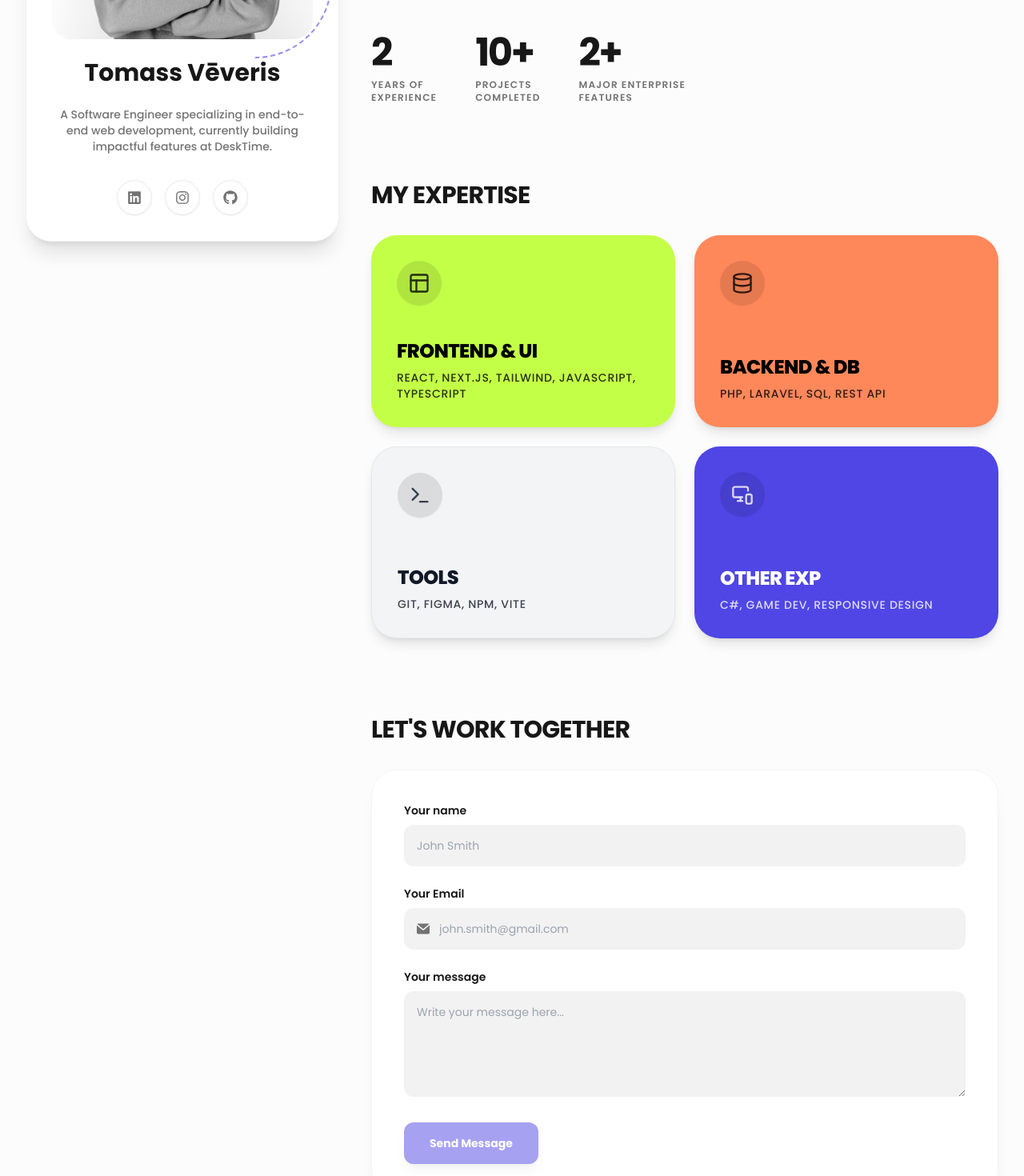
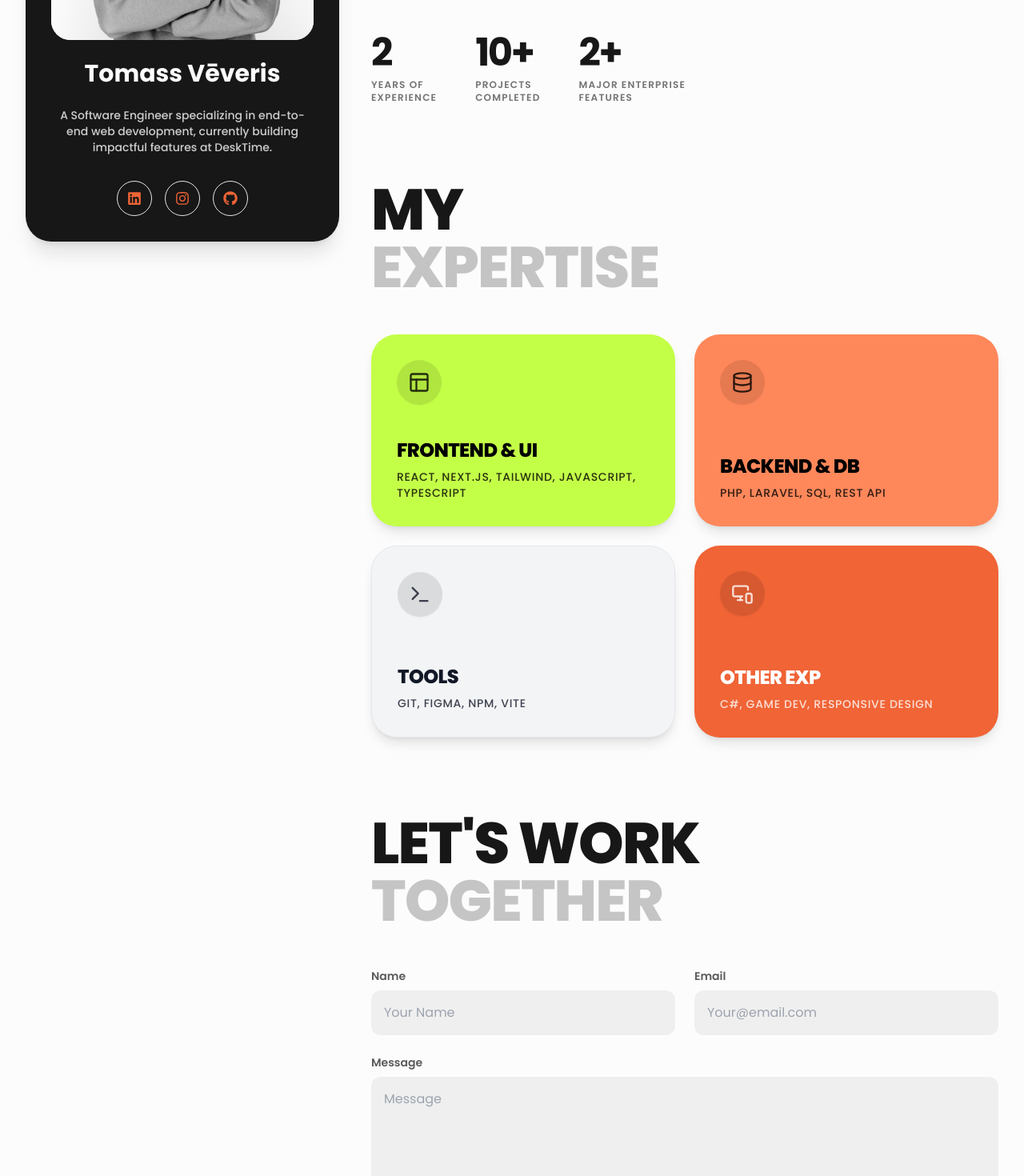
Before and after one commit to fur1ozz/portfolio, a React (Vite) app: page /about in a window 1280 px wide. Shown: the part 520-1990 px from the top of the page at 80% size. Built offline with nearby package versions, Linux system fonts and the light colour scheme.

Commit message:
2026-refresh Update main colors

```diff
--- a/src/components/About.jsx
+++ b/src/components/About.jsx
@@ -15,37 +15,34 @@ const About = () => {
 
                     {/* Left Sticky Sidebar */}
                     <div className="lg:w-1/3 relative z-10">
-                        <div className="lg:sticky lg:top-32 bg-theme-card rounded-[32px] p-8 shadow-xl border border-gray-100 dark:border-white/5 flex flex-col items-center text-center transition-colors duration-300">
+                        <div className="lg:sticky lg:top-32 bg-theme-text text-theme-bg rounded-[32px] p-8 shadow-xl flex flex-col items-center text-center transition-colors duration-300">
 
-                            {/* Image Container with explicit boundary mapping */}
+                            {/* Image Container */}
                             <div className="relative w-full aspect-[4/5] mb-6 z-0">
-                                {/* Dotted lines overlay moved OUTSIDE the overflow hidden to ensure they show up */}
-                                <div className="absolute -top-6 -left-6 w-32 h-32 border-t-2 border-l-2 border-dashed border-accent rounded-tl-full opacity-60 z-0"></div>
-                                <div className="absolute -bottom-6 -right-6 w-24 h-24 border-b-2 border-r-2 border-dashed border-accent rounded-br-full opacity-60 z-0"></div>
 
-                                <div className="w-full h-full bg-accent/10 rounded-[24px] overflow-hidden relative z-10">
+                                <div className="w-full h-full bg-theme-card rounded-[24px] overflow-hidden relative z-10">
                                     <img
                                         src="/images/tomass-veveris.jpg"
                                         alt="Tomass Vēveris"
-                                        className="w-full h-full object-cover"
+                                        className="w-full h-full object-cover grayscale-[20%] hover:grayscale-0 transition-all duration-500 hover:scale-105"
                                     />
                                 </div>
                             </div>
 
                             <h2 className="text-3xl font-bold mb-2">Tomass Vēveris</h2>
 
-                            <p className="text-theme-muted text-sm mb-8 px-2 font-medium mt-4">
+                            <p className="opacity-80 text-sm mb-8 px-2 font-medium mt-4">
                                 A Software Engineer specializing in end-to-end web development, currently building impactful features at DeskTime.
                             </p>
 
                             <div className="flex gap-4">
-                                <a href="https://www.linkedin.com/in/tomass-v%C4%93veris-74bb73363/" target="_blank" rel="noreferrer" className="w-11 h-11 rounded-full border border-gray-200 dark:border-white/10 flex items-center justify-center text-theme-muted hover:bg-accent hover:border-accent hover:text-white transition-all shadow-sm">
+                                <a href="https://www.linkedin.com/in/tomass-v%C4%93veris-74bb73363/" target="_blank" rel="noreferrer" className="w-11 h-11 rounded-full border border-theme-bg/20 flex items-center justify-center text-accent hover:bg-accent hover:border-accent hover:text-white transition-all shadow-sm">
                                     <FaLinkedin size={18} />
                                 </a>
-                                <a href="https://instagram.com/veeveriss" target="_blank" rel="noreferrer" className="w-11 h-11 rounded-full border border-gray-200 dark:border-white/10 flex items-center justify-center text-theme-muted hover:bg-accent hover:border-accent hover:text-white transition-all shadow-sm">
+                                <a href="https://instagram.com/veeveriss" target="_blank" rel="noreferrer" className="w-11 h-11 rounded-full border border-theme-bg/20 flex items-center justify-center text-accent hover:bg-accent hover:border-accent hover:text-white transition-all shadow-sm">
                                     <FaInstagram size={18} />
                                 </a>
-                                <a href="https://github.com/fur1ozz" target="_blank" rel="noreferrer" className="w-11 h-11 rounded-full border border-gray-200 dark:border-white/10 flex items-center justify-center text-theme-muted hover:bg-accent hover:border-accent hover:text-white transition-all shadow-sm">
+                                <a href="https://github.com/fur1ozz" target="_blank" rel="noreferrer" className="w-11 h-11 rounded-full border border-theme-bg/20 flex items-center justify-center text-accent hover:bg-accent hover:border-accent hover:text-white transition-all shadow-sm">
                                     <FaGithub size={18} />
                                 </a>
                             </div>
@@ -84,7 +81,10 @@ const About = () => {
 
                         {/* Skills Section */}
                         <div id="skills-section">
-                            <h2 className="text-3xl font-bold uppercase tracking-tight mb-8">My Expertise</h2>
+                            <h2 className="text-5xl md:text-7xl font-extrabold uppercase tracking-tight leading-[0.9] mb-12">
+                                My<br/>
+                                <span className="text-theme-muted opacity-40">Expertise</span>
+                            </h2>
                             <Skills />
                         </div>
 
--- a/src/components/Contact.jsx
+++ b/src/components/Contact.jsx
@@ -64,76 +64,75 @@ const Contact = ({ isEmbedded = false }) => {
 
     return (
         <div className="w-full">
-            <div className={`w-full flex justify-start mb-8 ${animate ? 'animate-slide-from-left' : ''}`}>
-                <h2 className="text-3xl font-bold uppercase tracking-tight">Let's work together</h2>
+            <div className={`w-full flex flex-col justify-start mb-12 ${animate ? 'animate-slide-from-left' : ''}`}>
+                <h2 className="text-5xl md:text-7xl font-extrabold uppercase tracking-tight leading-[0.9]">
+                    Let's Work<br/>
+                    <span className="text-theme-muted opacity-40">Together</span>
+                </h2>
             </div>
 
             <form
                 ref={form}
                 onSubmit={sendEmail}
-                className={`flex flex-col p-8 md:p-10 shadow-xl shadow-black/5 w-full bg-theme-card rounded-[32px] border border-gray-100 dark:border-white/5 transition-colors duration-300 ${animate ? 'animate-slide-from-left' : ''}`}
+                className={`flex flex-col w-full transition-colors duration-300 ${animate ? 'animate-slide-from-left' : ''}`}
                 style={{ '--animation-delay': `${0.1}s` }}
             >
-                <div className="mb-6">
-                    <label htmlFor="your_name" className="block mb-2 text-sm font-semibold text-theme-text">Your name</label>
+                <div className="flex flex-col md:flex-row gap-6 mb-6">
+                    <div className="flex-1">
+                        <label htmlFor="from_name" className="block mb-2 text-sm font-semibold text-theme-text opacity-70">Name</label>
                         <input
                             type="text"
+                            id="from_name"
                             name="from_name"
                             value={formData.from_name}
                             onChange={handleChange}
-                        className="bg-black/5 dark:bg-white/5 border-0 text-theme-text text-sm rounded-xl block w-full p-4 outline-none ring-1 ring-inset ring-transparent focus:ring-accent transition-all"
-                        placeholder="John Smith"
+                            className="bg-black/5 dark:bg-white/5 border-0 text-theme-text text-base rounded-xl block w-full p-4 outline-none ring-1 ring-inset ring-transparent focus:ring-accent transition-all"
+                            placeholder="Your Name"
                         />
                     </div>
 
-                <div className="mb-6">
-                    <label htmlFor="input-group-1" className="block mb-2 text-sm font-semibold text-theme-text">Your Email</label>
-                    <div className="relative">
-                        <div className="absolute inset-y-0 start-0 flex items-center ps-4 pointer-events-none">
-                            <svg className="w-4 h-4 text-theme-muted" aria-hidden="true" xmlns="http://www.w3.org/2000/svg" fill="currentColor" viewBox="0 0 20 16">
-                                <path d="m10.036 8.278 9.258-7.79A1.979 1.979 0 0 0 18 0H2A1.987 1.987 0 0 0 .641.541l9.395 7.737Z"/>
-                                <path d="M11.241 9.817c-.36.275-.801.425-1.255.427-.428 0-.845-.138-1.187-.395L0 2.6V14a2 2 0 0 0 2 2h16a2 2 0 0 0 2-2V2.5l-8.759 7.317Z"/>
-                            </svg>
-                        </div>
+                    <div className="flex-1">
+                        <label htmlFor="user_email" className="block mb-2 text-sm font-semibold text-theme-text opacity-70">Email</label>
                         <input
-                            type="text"
+                            type="email"
+                            id="user_email"
                             name="user_email"
                             value={formData.user_email}
                             onChange={handleChange}
-                            className="bg-black/5 dark:bg-white/5 border-0 text-theme-text text-sm rounded-xl block w-full ps-11 p-4 outline-none ring-1 ring-inset ring-transparent focus:ring-accent transition-all"
-                            placeholder="john.smith@gmail.com"
+                            className="bg-black/5 dark:bg-white/5 border-0 text-theme-text text-base rounded-xl block w-full p-4 outline-none ring-1 ring-inset ring-transparent focus:ring-accent transition-all"
+                            placeholder="Your@email.com"
                         />
                     </div>
                 </div>
 
                 <div className="mb-8">
-                    <label htmlFor="message" className="block mb-2 text-sm font-semibold text-theme-text">Your message</label>
+                    <label htmlFor="message" className="block mb-2 text-sm font-semibold text-theme-text opacity-70">Message</label>
                     <textarea
                         id="message"
-                        rows="5"
+                        rows="6"
                         name="message"
                         value={formData.message}
                         onChange={handleChange}
-                        className="bg-black/5 dark:bg-white/5 border-0 text-theme-text text-sm rounded-xl block w-full p-4 outline-none ring-1 ring-inset ring-transparent focus:ring-accent transition-all resize-y"
-                        placeholder="Write your message here..."
+                        className="bg-black/5 dark:bg-white/5 border-0 text-theme-text text-base rounded-xl block w-full p-4 outline-none ring-1 ring-inset ring-transparent focus:ring-accent transition-all resize-y"
+                        placeholder="Message"
                     ></textarea>
                 </div>
 
-                <div className="flex w-full justify-start">
+                <div className="flex w-full">
                     <button
                         type="submit"
-                        className="px-8 py-4 bg-accent hover:bg-accent-hover text-white font-bold rounded-xl text-sm text-center inline-flex items-center justify-center disabled:cursor-not-allowed disabled:opacity-50 transition-all duration-300 ease-in-out shadow-lg shadow-accent/25"
+                        className="w-full py-4 bg-accent hover:bg-accent-hover text-white font-bold rounded-xl text-base text-center inline-flex items-center justify-center disabled:cursor-not-allowed disabled:opacity-50 transition-all duration-300 ease-in-out"
                         disabled={isSubmitting || !isFormValid}
                     >
                         {isSubmitting ?
                             <>
-                                <svg aria-hidden="true" role="status" className="inline w-4 h-4 mr-3 text-white animate-spin" viewBox="0 0 100 101" fill="none" xmlns="http://www.w3.org/2000/svg">
+                                <svg aria-hidden="true" role="status" className="inline w-5 h-5 mr-3 text-white animate-spin" viewBox="0 0 100 101" fill="none" xmlns="http://www.w3.org/2000/svg">
                                     <path d="M100 50.5908C100 78.2051 77.6142 100.591 50 100.591C22.3858 100.591 0 78.2051 0 50.5908C0 22.9766 22.3858 0.59082 50 0.59082C77.6142 0.59082 100 22.9766 100 50.5908ZM9.08144 50.5908C9.08144 73.1895 27.4013 91.5094 50 91.5094C72.5987 91.5094 90.9186 73.1895 90.9186 50.5908C90.9186 27.9921 72.5987 9.67226 50 9.67226C27.4013 9.67226 9.08144 27.9921 9.08144 50.5908Z" fill="#E5E7EB"/>
                                     <path d="M93.9676 39.0409C96.393 38.4038 97.8624 35.9116 97.0079 33.5539C95.2932 28.8227 92.871 24.3692 89.8167 20.348C85.8452 15.1192 80.8826 10.7238 75.2124 7.41289C69.5422 4.10194 63.2754 1.94025 56.7698 1.05124C51.7666 0.367541 46.6976 0.446843 41.7345 1.27873C39.2613 1.69328 37.813 4.19778 38.4501 6.62326C39.0873 9.04874 41.5694 10.4717 44.0505 10.1071C47.8511 9.54855 51.7191 9.52689 55.5402 10.0491C60.8642 10.7766 65.9928 12.5457 70.6331 15.2552C75.2735 17.9648 79.3347 21.5619 82.5849 25.841C84.9175 28.9121 86.7997 32.2913 88.1811 35.8758C89.083 38.2158 91.5421 39.6781 93.9676 39.0409Z" fill="currentColor"/>
                                 </svg>
                                 Saving...
                             </>
-                            : 'Send Message'
+                            : 'Submit'
                         }
                     </button>
                 </div>
--- a/src/components/Header.jsx
+++ b/src/components/Header.jsx
@@ -12,7 +12,7 @@ const NavItem = ({ to, icon: Icon, label, currentPath }) => {
                 to={to}
                 className={`flex items-center justify-center p-3 rounded-xl transition-all duration-200 ${
                     isActive
-                        ? 'bg-white/10 text-white shadow-sm'
+                        ? 'bg-accent text-white shadow-sm'
                         : 'text-gray-400 hover:text-white hover:bg-white/5'
                 }`}
             >
--- a/src/index.css
+++ b/src/index.css
@@ -9,22 +9,20 @@
     --bg-card: #ffffff;
     --text-main: #171717;
     --text-muted: #737373;
-    --accent: #4f46e5;
-    --accent-hover: #4338ca;
+    --accent: #F06436; /* Striking warm orange/red */
+    --accent-hover: #d1562e;
 }
 
 .dark {
-    --bg-main: #0a0a0a;
-    --bg-card: #171717;
+    --bg-main: #121212; /* Slightly softer than pure black */
+    --bg-card: #ffffff; /* White card on dark background */
     --text-main: #f5f5f5;
     --text-muted: #a3a3a3;
-    --accent: #6366f1;
-    --accent-hover: #818cf8;
+    --accent: #F06436; /* Striking warm orange/red */
+    --accent-hover: #ff784b;
 }
 
 html, body {
     background-color: var(--bg-main);
     color: var(--text-main);
-    /* This prevents the white bounce overscroll in dark mode on macOS/iOS */
-    overscroll-behavior-y: none;
 }
--- a/tailwind.config.js
+++ b/tailwind.config.js
@@ -29,8 +29,6 @@ export default {
         'coffee': 'url("../public/images/projects/coffee.jpg")',
         'memory': 'url("../public/images/projects/memory.jpg")',
         'rocket': 'url("../public/images/projects/rocket.jpg")',
-
-        'lancia': 'url("../public/images/lanciaContact.jpg")',
       },
       fontFamily: {
         topper: ['Poppins', 'sans-serif']
```
Also changed, not shown: 1 other file (tests, documents, lock files or other folders). Lines whose indentation alone changed are shown as unchanged.
